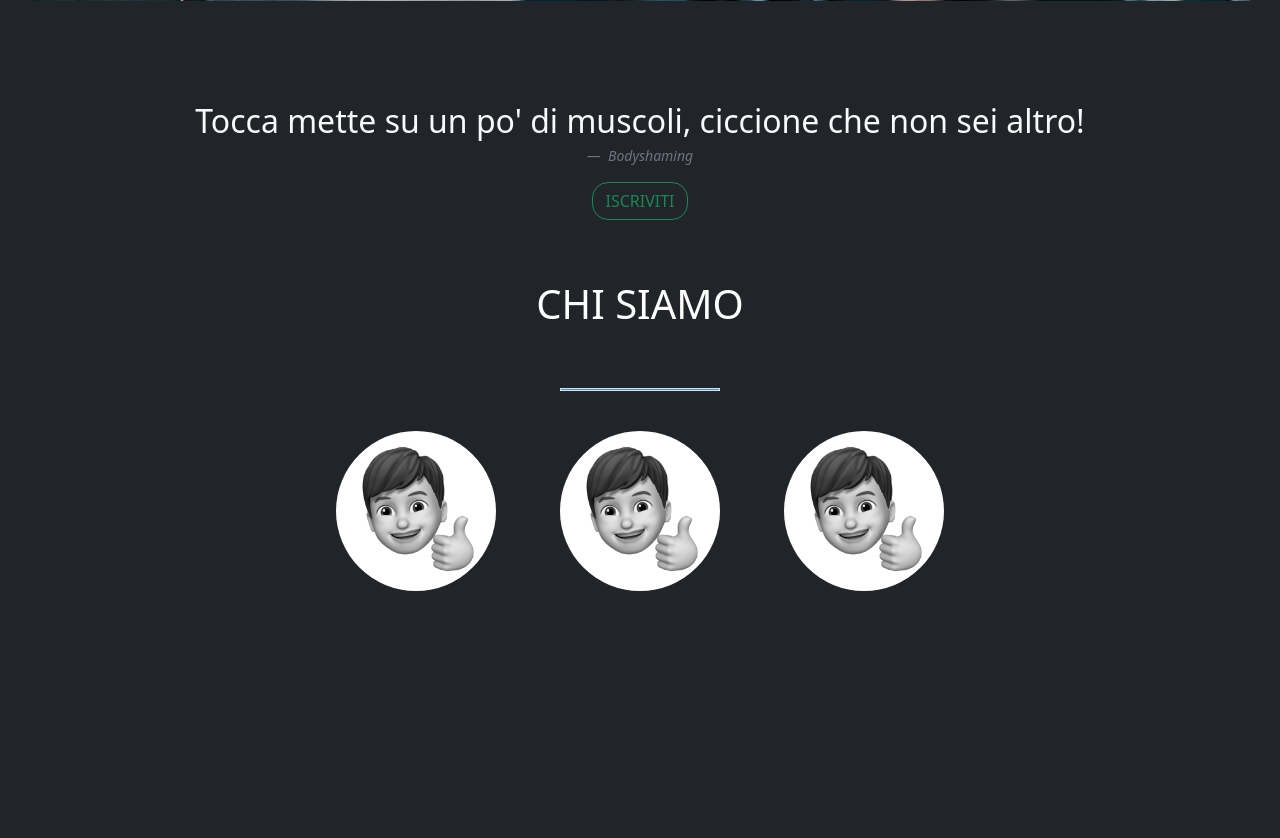
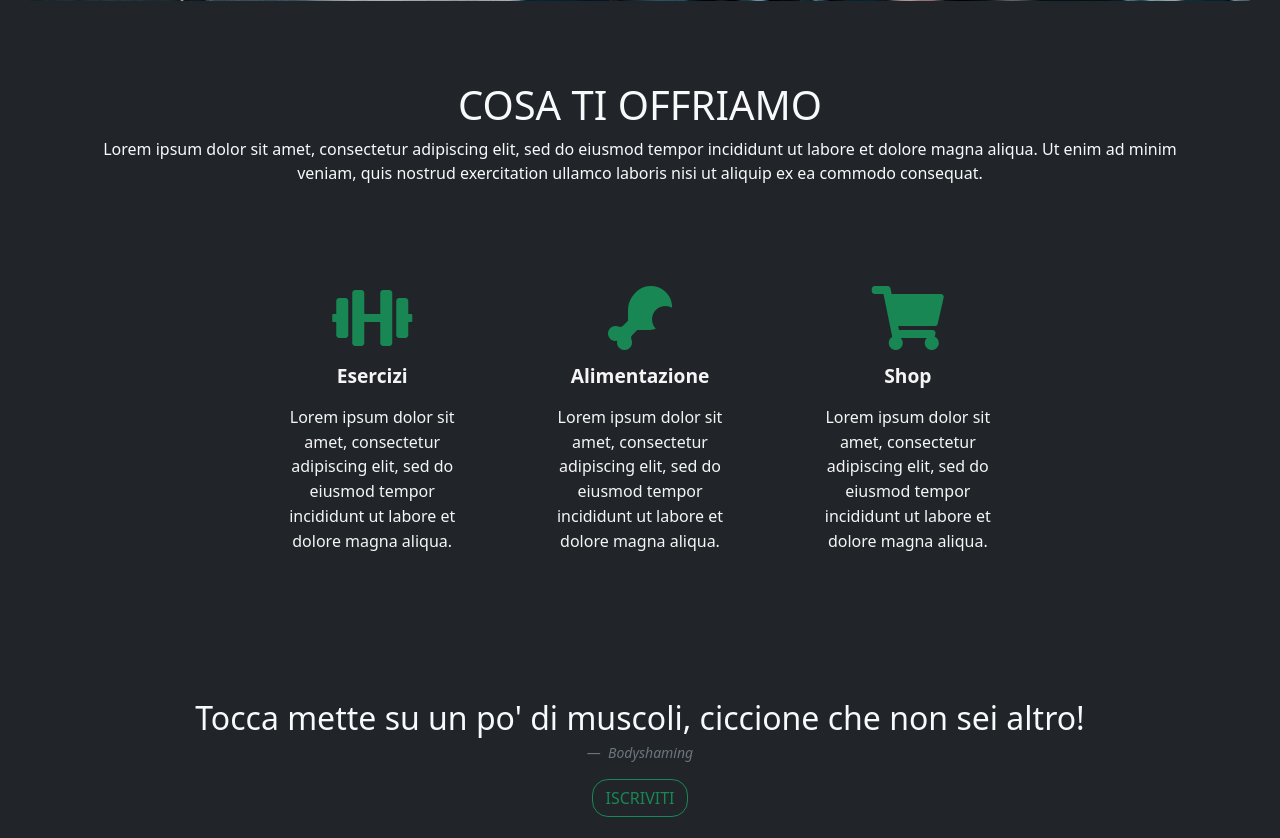
Before and after one commit to lorenzo-12/Progetto_FitLife, a PHP site: page /test.html in a window 1280 px wide. Shown: the part 779-1617 px from the top of the page. Before the commit the page ends 1370 px from the top, so only its background shows below. Run offline with PHP 8.4, Linux system fonts and the light colour scheme.

Commit message:
Servizi in home aggiunti

```diff
--- a/Home/styleTest.css
+++ b/Home/styleTest.css
@@ -36,6 +36,84 @@ body{
     background:#212529 ;
     background-color: #212529 ; /*colore dark di bootstrap*/
 }
+
+/*I NOSTRI SERVIZI*/
+
+
+.servizi{
+    display: inline-flex;
+    flex-wrap: wrap;
+    /* flex-direction: row; */
+    justify-content: center;
+    margin-top: 40px;
+}
+
+.servizio{
+    margin: 2%;
+    overflow: hidden;
+    padding: 2% 1%;
+    position: relative;
+    text-align: center;
+    transition: background-color 0.3s ease-in,
+                transform 0.3s ease-in;
+    width: 20%;
+}
+
+.servizio:hover{
+    background-color: #198754;
+    transform: translateY(-3px);
+}
+
+.servizio::before{ /* non so che fa */
+    content: '';
+    border-width: 20px;
+    border-style: solid;
+    border-color: #222f3e #222f3e rgba(1,1,1,0.4) rgba(0,0,0,0.4);
+    position: absolute;
+    right: -40px;
+    top: -40px;
+    transition: right 0.3s ease-out,
+                top 0.3s ease-out;
+}
+
+.servizio:hover::before{
+    right: 0;
+    top: 0;
+}
+
+.titolo, .descrizione{
+    color: whitesmoke;
+}
+
+.servizio > i{
+    display: block;
+    color: #198754;
+    font-size: 4rem;
+    margin-bottom: 0.9rem;
+    transition: color 0.3s ease-out;
+}
+
+.servizio > .titolo{
+    font-weight: 600;
+    font-size: 1.2rem;
+    line-height: 1.55rem;
+    margin-bottom: 1rem;
+    text-transform: capitalize;
+    transition: color 0.3s ease-out;
+}
+
+.servizio > .descrizione{
+    line-height: 1.55rem;
+    margin: 0;
+    transition: color 0.3s ease-out;
+}
+
+.servizio:hover > i,
+.servizio:hover > .titolo,
+.servizio:hover > .descrizione{
+    color: whitesmoke;
+}
+
 
 /* CHI SIAMO */
 .team-section{
--- a/Home/test.html
+++ b/Home/test.html
@@ -5,9 +5,14 @@
         <meta charset="UTF-8">
         <meta name="viewport" content="with-device-width, initial-scale=1">
         <title>HOME</title>
+        <!--Icone-->
+        <link rel="stylesheet" href="https://cdnjs.cloudflare.com/ajax/libs/font-awesome/5.15.3/css/all.min.css"
+          integrity="sha512-iBBXm8fW90+nuLcSKlbmrPcLa0OT92xO1BIsZ+ywDWZCvqsWgccV3gFoRBv0z+8dLJgyAHIhR35VZc2oM/gI1w=="
+          crossorigin="anonymous" />
+        <!--Bootstrap-->
         <link href="https://cdn.jsdelivr.net/npm/bootstrap@5.0.0-beta3/dist/css/bootstrap.min.css"
-            rel="stylesheet" integrity="sha384-eOJMYsd53ii+scO/bJGFsiCZc+5NDVN2yr8+0RDqr0Ql0h+rP48ckxlpbzKgwra6"
-            crossorigin="anonymous">
+          rel="stylesheet" integrity="sha384-eOJMYsd53ii+scO/bJGFsiCZc+5NDVN2yr8+0RDqr0Ql0h+rP48ckxlpbzKgwra6"
+          crossorigin="anonymous">
         <link rel="stylesheet" href="styleTest.css">
     </head>
     <body>
@@ -22,16 +27,16 @@
           <div class="collapse navbar-collapse" id="navbarSupportedContent">
             <ul class="navbar-nav me-auto mb-2 mb-lg-0">
               <li class="nav-item">
-                <a class="nav-link active" aria-current="page" href="#">Home</a>
+                <a class="nav-link active" aria-current="page" href="./test.html">Home</a>
               </li>
               <li class="nav-item">
                 <a class="nav-link" href="#">Chi siamo</a>
               </li>
               <li class="nav-item">
-                <a class="nav-link" href="#">Scheda</a>
+                <a class="nav-link" href="../Scheda/Scheda.html">Scheda</a>
               </li>
               <li class="nav-item">
-                <a class="nav-link" href="#">Alimentazione</a>
+                <a class="nav-link" href="../alimentazione/test.html">Alimentazione</a>
               </li>
               <li class="nav-item dropdown">
                 <a class="nav-link dropdown-toggle" href="#" id="navbarDropdown" role="button" data-bs-toggle="dropdown" aria-expanded="false">
@@ -75,6 +80,49 @@
           </div>
         </section>
       </div>
+      <!--I NOSTRI SERVIZI-->
+      <div class="container-sm" style="margin-top: 10vh;">
+        <h1 class="text-light text-center">COSA TI OFFRIAMO</h1>
+        <p class="text-light text-center">Lorem ipsum dolor sit amet,
+           consectetur adipiscing elit,
+           sed do eiusmod tempor incididunt
+           ut labore et dolore magna aliqua.
+           Ut enim ad minim veniam, quis nostrud
+           exercitation ullamco laboris nisi ut
+           aliquip ex ea commodo consequat. </p>
+        <div class="servizi">
+          <div class="servizio">
+            <i class="fa fa-dumbbell"></i>
+            <h4 class="titolo">Esercizi</h4>
+            <p class="descrizione">Lorem ipsum dolor sit amet,
+              consectetur adipiscing elit,
+              sed do eiusmod tempor incididunt
+              ut labore et dolore magna aliqua.
+            </p>
+          </div>
+          <div class="servizio">
+            <i class="fa fa-drumstick-bite"></i>
+            <h4 class="titolo">Alimentazione</h4>
+            <p class="descrizione">Lorem ipsum dolor sit amet,
+              consectetur adipiscing elit,
+              sed do eiusmod tempor incididunt
+              ut labore et dolore magna aliqua.
+            </p>
+          </div>
+          <div class="servizio">
+            <i class="fa fa-shopping-cart"></i>
+            <h4 class="titolo">Shop</h4>
+            <p class="descrizione">Lorem ipsum dolor sit amet,
+              consectetur adipiscing elit,
+              sed do eiusmod tempor incididunt
+              ut labore et dolore magna aliqua.
+            </p>
+          </div>
+
+        </div>
+
+      </div>
+
       <!--DESCRIZIONE-->
       <div class="Mytext-holder">
         <div class="container-fluid bg-dark">
```
Also changed, not shown: Scheda/Scheda.html (added, +56 -0 lines), Scheda/schedaStyle.css (added, +10 -0 lines).
